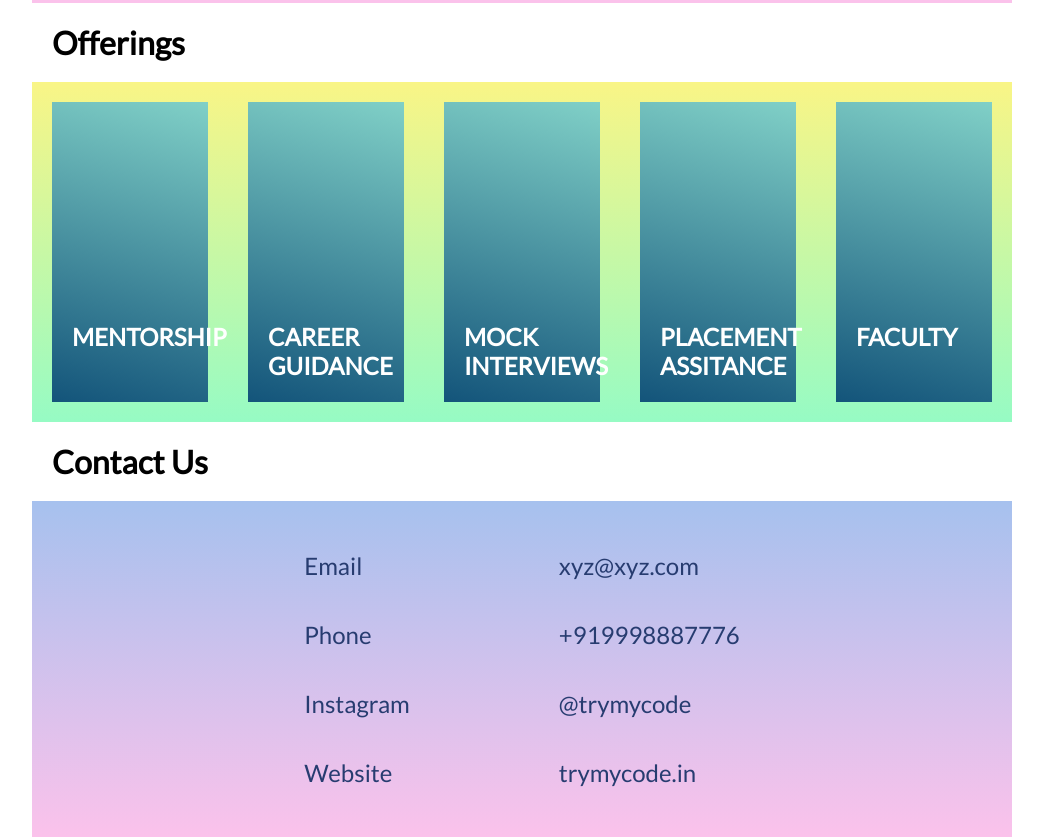
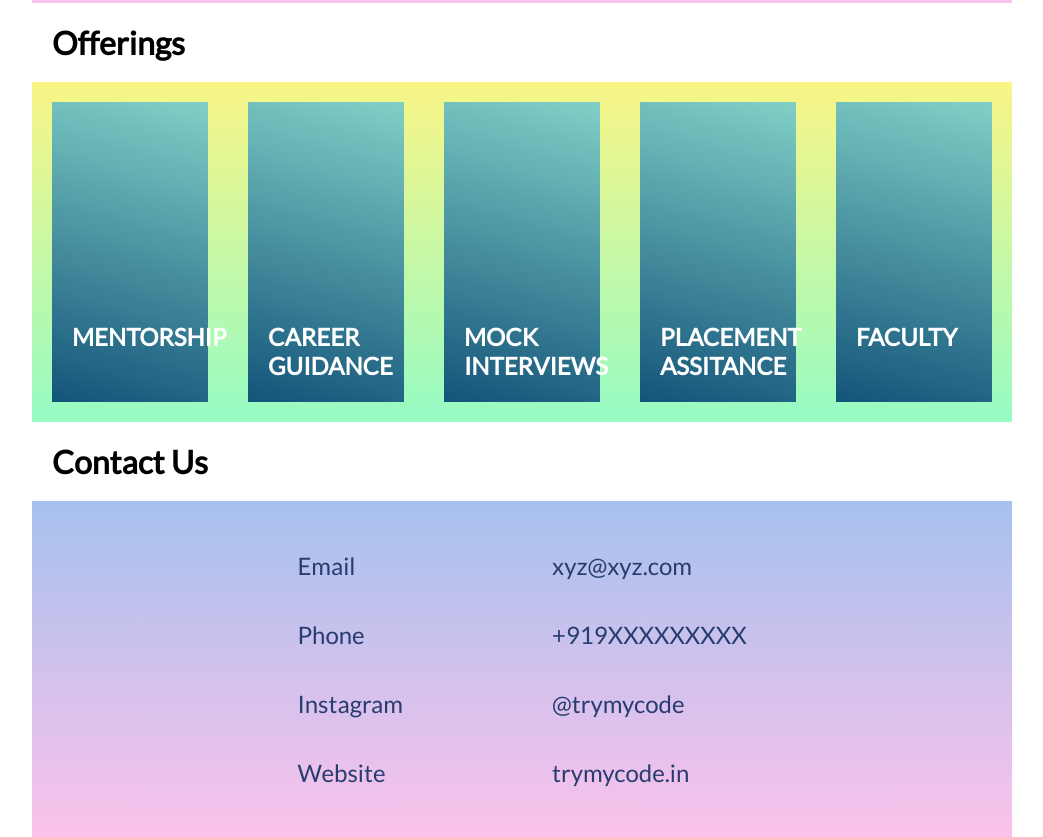
Before and after one commit to khalilahmed232/naveen-trymycode, a plain HTML site: page index.html in a window 1280 px wide. Shown: the part 1185-2022 px from the top of the page, without its empty margins (118-1161 px from the left). Drawn offline with Linux system fonts and the light colour scheme.

Commit message:
removed dummy number

```diff
--- a/index.html
+++ b/index.html
@@ -90,7 +90,7 @@
             <span>
                 Phone
             </span>
-            <a href="tel:+919998887776" target="_blank">+919998887776</a>
+            <a href="tel:+919XXXXXXXXX" target="_blank">+919XXXXXXXXX</a>
         </div>
         <div class="contactus-item"> <span>
                 Instagram
```
